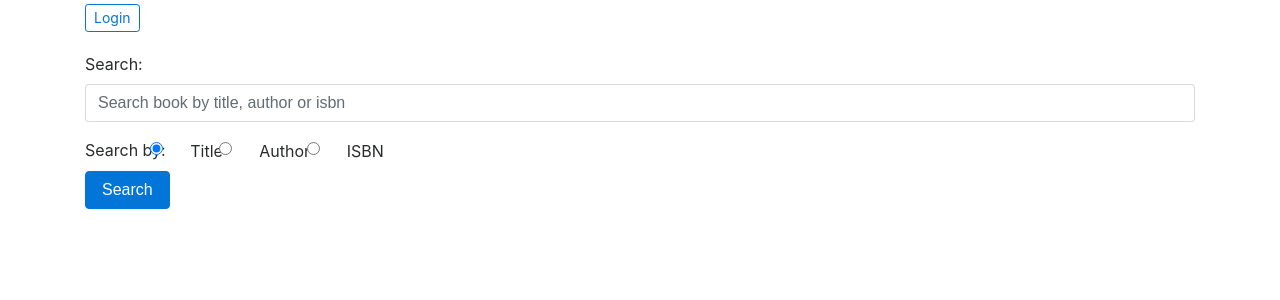
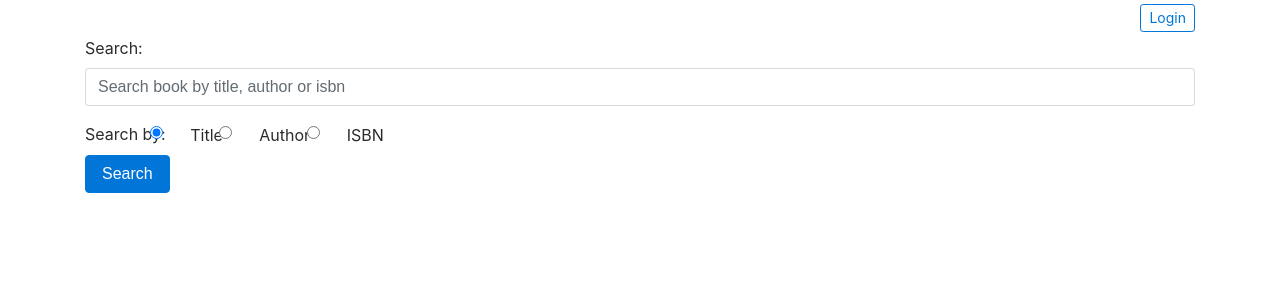
Before and after one commit to lucaschen321/cs50-web-programming, a Flask app: page / in a window 1280 px wide. Shown: the top 300 px of the page. Run offline with Flask 2, Linux system fonts and the light colour scheme; some libraries are stand-ins or nearby versions.

Commit message:
Project 1: Fix login and logout button alignment

```diff
--- a/project1/templates/layout.html
+++ b/project1/templates/layout.html
@@ -16,17 +16,19 @@
     <div class="row">
         <div class="container">
             {% if session['user_id'] %}
-            <form action="{{ url_for('index') }}" method="post">
-              <div class="form-group row" style="float:right;">
-                <label class="col-form-label">Signed in as <b>{{ session['user_id'] }} </label>
-                <div class="container">
-                  <button type="submit" name="action" value="logout" class="btn btn-outline-primary btn-sm" style="margin: 0.25rem auto;">Log Out</button>
+              <!--Display logout button-->
+              <form action="{{ url_for('index') }}" method="post">
+                <div class="form-row" style="float:right;">
+                  <label class="col-form-label form-group">Signed in as <b>{{ session['user_id'] }}</b></label>
+                  <div class="form-group">
+                    <button type="submit" name="logout" class="btn btn-outline-primary btn-sm" style="margin: 0.25rem auto;">Log Out</button>
+                  </div>
                 </div>
-              </div>
-            </form>
-              {% else %}
-              <div class="form-group row" style="float:right;">
-                <div class="container">
+              </form>
+            {% else %}
+            <!--Display login button-->
+              <div class="form-row" style="float:right;">
+                <div class="form-groupr">
                     <a href="/login" class="btn btn-outline-primary btn-sm" role="button" style="margin: 0.25rem auto;">Login</a>
                 </div>
               </div>
```
